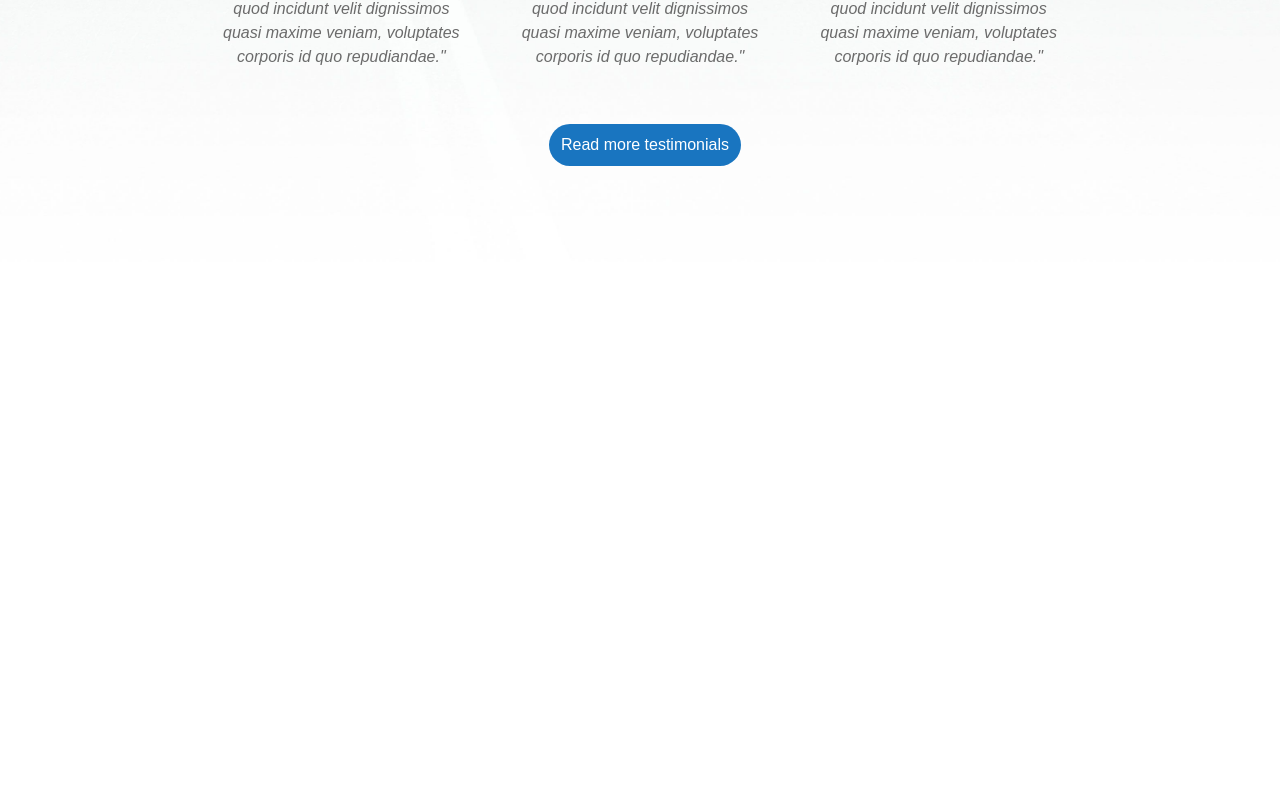
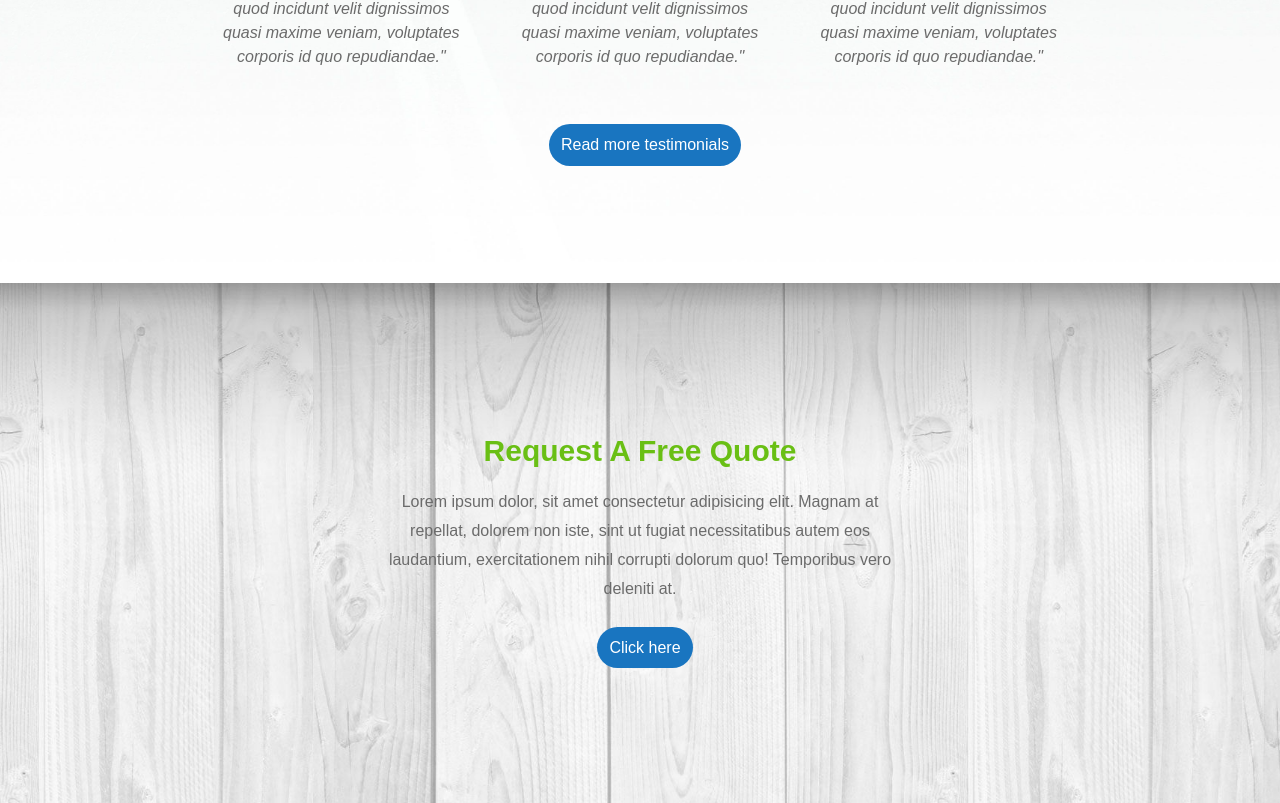
Before and after one commit to turchimatteo/proj-html-vuejs, a Vue app: page / in a window 1280 px wide. Shown: the part 3045-3848 px from the top of the page. Before the commit the page ends 3308 px from the top, so only its background shows below. Built offline with nearby package versions, Linux system fonts and the light colour scheme.

Commit message:
aggiunto free quote

```diff
--- a/src/App.vue
+++ b/src/App.vue
@@ -5,6 +5,7 @@
     <ServiceSolution />
     <MoveWhitEase />
     <Testimonials />
+    <FreeQuote />
   </div>
 </template>
 
@@ -14,6 +15,7 @@ import Main from "./components/Main.vue";
 import ServiceSolution from "./components/ServiceSolution.vue";
 import MoveWhitEase from "./components/MoveWithEase.vue";
 import Testimonials from "./components/Testimonials.vue";
+import FreeQuote from "./components/FreeQuote.vue";
 
 
 export default {
@@ -24,6 +26,7 @@ export default {
     ServiceSolution,
     MoveWhitEase,
     Testimonials,
+    FreeQuote,
   },
 };
 </script>
--- /dev/null
+++ b/src/components/FreeQuote.vue
@@ -0,0 +1,46 @@
+<template>
+    <section>
+        <div class="container">
+            <div class="free-quote">
+                    <div>
+                        <h2>Request A Free Quote</h2>
+                        <p>Lorem ipsum dolor, sit amet consectetur adipisicing elit. Magnam at repellat, dolorem non iste, sint ut fugiat necessitatibus autem eos laudantium, exercitationem nihil corrupti dolorum quo! Temporibus vero deleniti at.</p>
+                        <span class="my_button">Click here</span>
+                    </div>
+               </div>
+        </div>
+    </section>
+</template>
+<style lang="scss" scoped>
+@import '../style/general.scss';
+
+section {
+    background-image: url("../assets/images/avada-movers-request-quote-background.jpg");
+    height: 65vh;
+    background-size: cover;
+    background-position: top;
+    background-repeat: no-repeat;
+    margin-top: 20px;
+    display: flex;
+    .container {
+        display: flex;
+        justify-content: center;
+        align-items: center;
+        .free-quote {
+            text-align: center;
+            display: flex;
+            justify-content: center;
+            align-items: center;
+            flex-direction: column;
+            line-height: 1.8;
+            width: 60%;
+            p {
+                margin-bottom: 30px;
+                color: #6b6b6b;
+                text-align: center;
+            }
+
+        }
+    }
+}
+</style>
```
